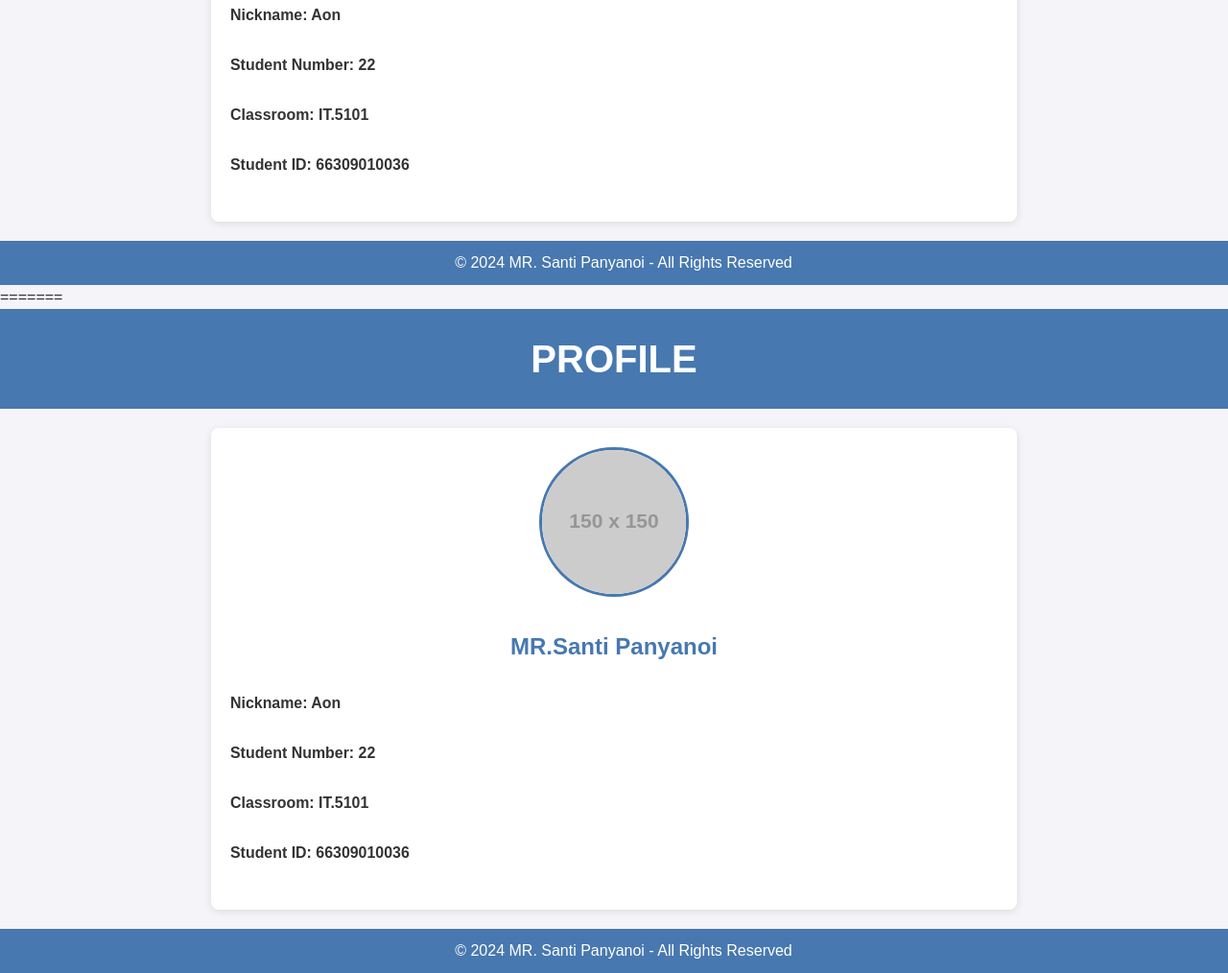
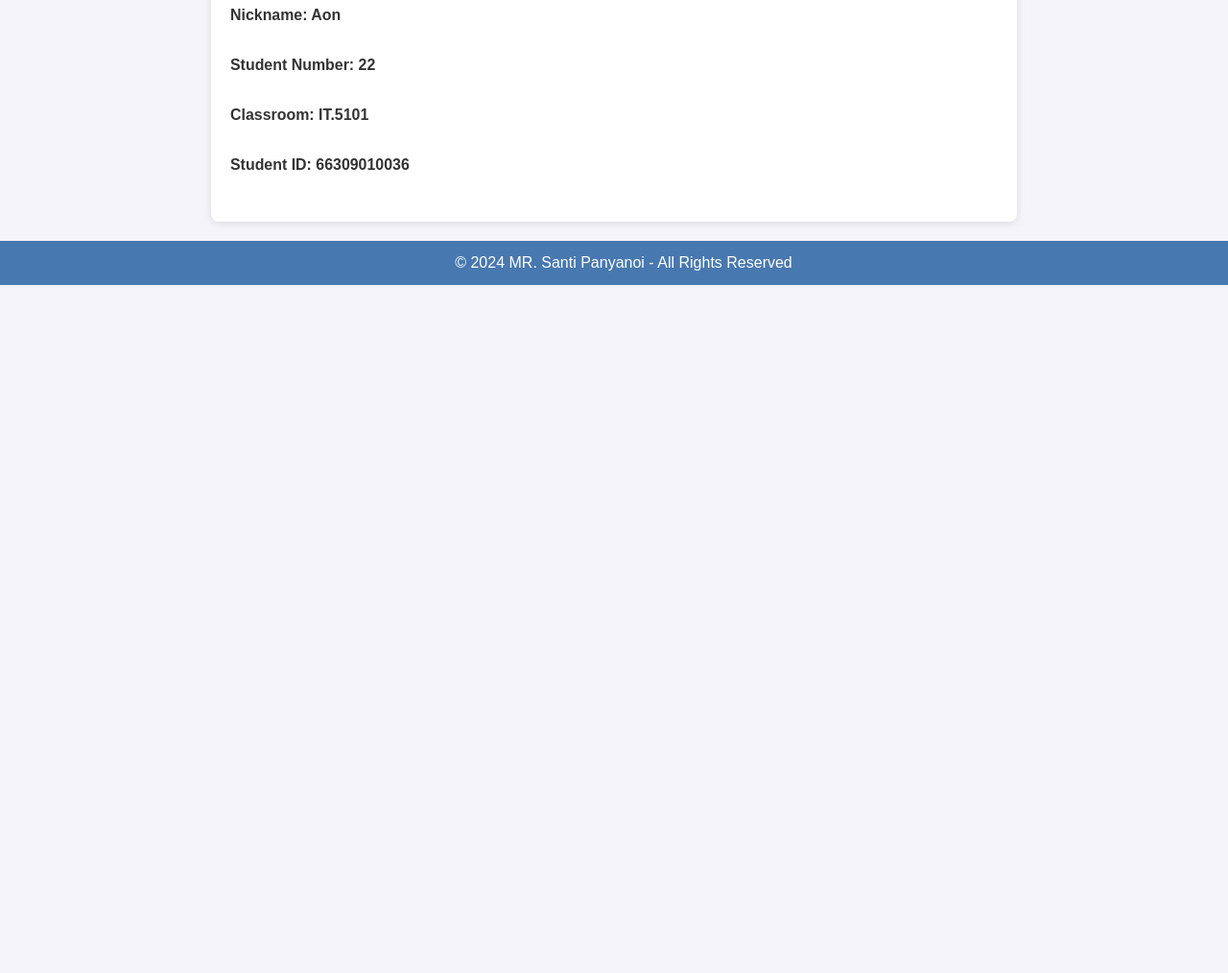
Before and after one commit to Aonney/Santi.github.io, a plain HTML site: page index.html in a window 1280 px wide. Shown: the part 395-1409 px from the top of the page at 96% size. After the commit the page ends 800 px from the top, so only its background shows below. Drawn offline with Linux system fonts and the light colour scheme; placeholder pictures from the web are drawn by us.

Commit message:
Update index.html

```diff
--- a/index.html
+++ b/index.html
@@ -100,106 +100,3 @@
     </footer>
 </body>
 </html>
-=======
-<!DOCTYPE html>
-<html lang="en">
-<head>
-    <meta charset="UTF-8">
-    <meta name="viewport" content="width=device-width, initial-scale=1.0">
-    <title>Profile - Santi Panyanoi</title>
-    <style>
-        body {
-            font-family: Arial, sans-serif;
-            margin: 0;
-            padding: 0;
-            background-color: #f4f4f9;
-            color: #333;
-            line-height: 1.6;
-        }
-
-        header {
-            background-color: #4778af;
-            color: white;
-            padding: 20px 0;
-            text-align: center;
-        }
-
-        header h1 {
-            margin: 0;
-            font-size: 2.5em;
-        }
-
-        .container {
-            max-width: 800px;
-            margin: 20px auto;
-            padding: 20px;
-            background: white;
-            box-shadow: 0 2px 8px rgba(0, 0, 0, 0.1);
-            border-radius: 8px;
-        }
-
-        .profile-info {
-            text-align: center;
-            margin-bottom: 20px;
-        }
-
-        .profile-info img {
-            width: 150px;
-            height: 150px;
-            border-radius: 50%;
-            border: 3px solid #4778af;
-            margin-bottom: 15px;
-        }
-
-        .profile-info h2 {
-            margin: 10px 0;
-            color: #4778af;
-        }
-
-        .profile-details {
-            font-size: 1.2em;
-        }
-
-        .profile-details h3 {
-            margin: 10px 0;
-        }
-
-        footer {
-            text-align: center;
-            padding: 10px;
-            background-color: #4778af;
-            color: white;
-            position: relative;
-            bottom: 0;
-            width: 100%;
-        }
-
-        footer p {
-            margin: 0;
-        }
-    </style>
-</head>
-<body>
-    <header>
-        <h1>PROFILE</h1>
-    </header>
-
-    <div class="container">
-        <div class="profile-info">
-            <img src="https://via.placeholder.com/150" alt="Profile Picture">
-            <h2>MR.Santi Panyanoi</h2>
-        </div>
-
-        <div class="profile-details">
-            <h5>Nickname: Aon</h5>
-            <h5>Student Number: 22</h5>
-            <h5>Classroom: IT.5101</h5>
-            <h5>Student ID: 66309010036</h5>
-        </div>
-    </div>
-
-    <footer>
-        <p>&copy; 2024 MR. Santi Panyanoi - All Rights Reserved</p>
-    </footer>
-</body>
-</html>
```
